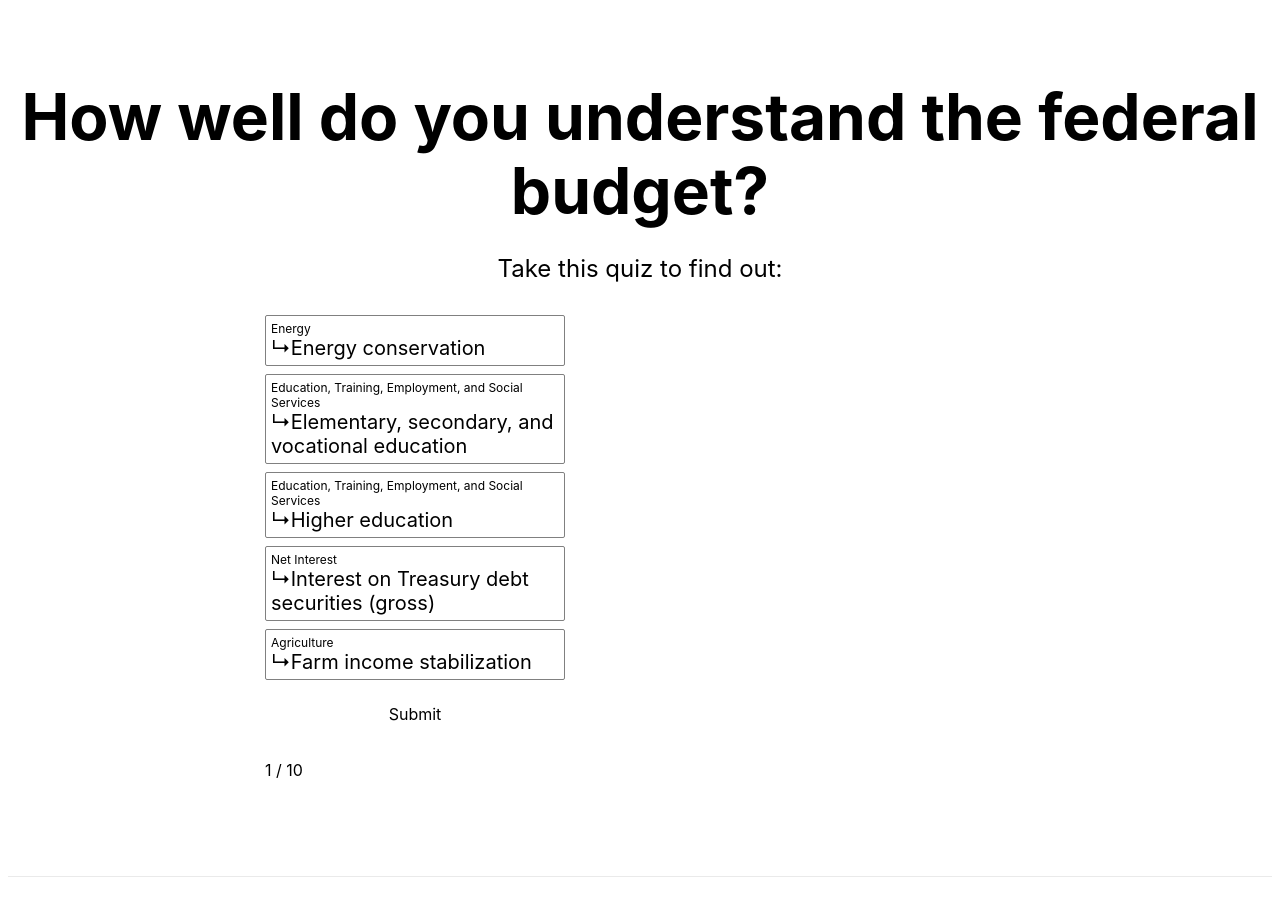
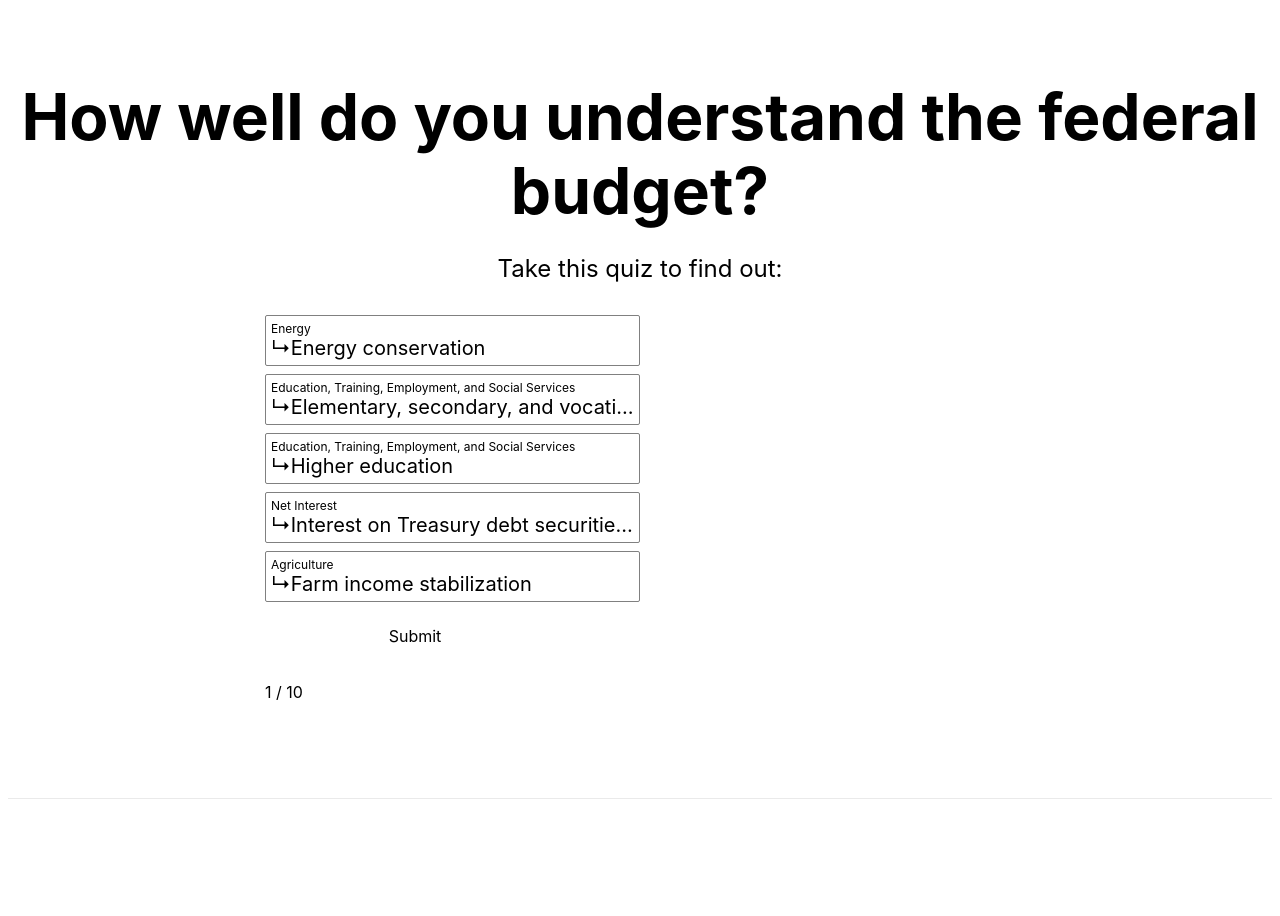
Before and after one commit to lswainemoore/budget, a Next.js app in the folder budget-quiz/: page / in a window 1280 px wide. Both pictures are taken after a click on the link "$tart!". Shown: the top 916 px of the page. Built offline with nearby package versions, Linux system fonts and the light colour scheme.

Commit message:
install sass and do a wee bit of styling

```diff
--- a/budget-quiz/components/quiz.js
+++ b/budget-quiz/components/quiz.js
@@ -1,7 +1,10 @@
 import React from 'react'
-import {SortableContainer, SortableElement} from 'react-sortable-hoc';
-import arrayMove from 'array-move';
-import clone from 'clone'
+import {SortableContainer, SortableElement} from 'react-sortable-hoc'
+import arrayMove from 'array-move'
+import clone from 'clone';
+
+import styles from '../styles/Quiz.module.scss'
+
 
 class Quiz extends React.Component {
   constructor(props) {
@@ -169,17 +172,10 @@ class Option extends React.Component {
     return (
       <div>
         <div
-          style={{
-            userSelect: 'none',
-            border: '1px solid gray',
-            borderRadius: '2px',
-            margin: '4px 0px',
-            padding: '5px',
-            display: 'inline-block',
-            width: '300px',
-          }}
+          className={styles.optionsBox}
         >
           <div
+            className={styles.ellipsize}
             style={{
               fontSize: '12px',
             }}
@@ -187,6 +183,7 @@ class Option extends React.Component {
             {this.props.bfTitle}
           </div>
           <div
+            className={styles.ellipsize}
             style={{
               fontSize: '20px',
             }}
--- a/budget-quiz/package.json
+++ b/budget-quiz/package.json
@@ -13,6 +13,7 @@
     "next": "10.0.3",
     "react": "17.0.1",
     "react-dom": "17.0.1",
-    "react-sortable-hoc": "^1.11.0"
+    "react-sortable-hoc": "^1.11.0",
+    "sass": "^1.32.7"
   }
 }
--- /dev/null
+++ b/budget-quiz/styles/Quiz.module.scss
@@ -0,0 +1,20 @@
+.optionsBox {
+  user-select: none;
+  border: 1px solid gray;
+  border-radius: 2px;
+  margin: 4px 0px;
+  padding: 5px;
+  display: inline-block;
+  width: 375px;
+  /*height: 50px;*/
+
+  // &:not(:hover) {
+  .ellipsize {
+    text-overflow: ellipsis;
+    overflow: hidden;
+    white-space: nowrap;
+  }
+  // }
+
+
+}
```
Also changed, not shown: 1 other file (tests, documents, lock files or other folders).
